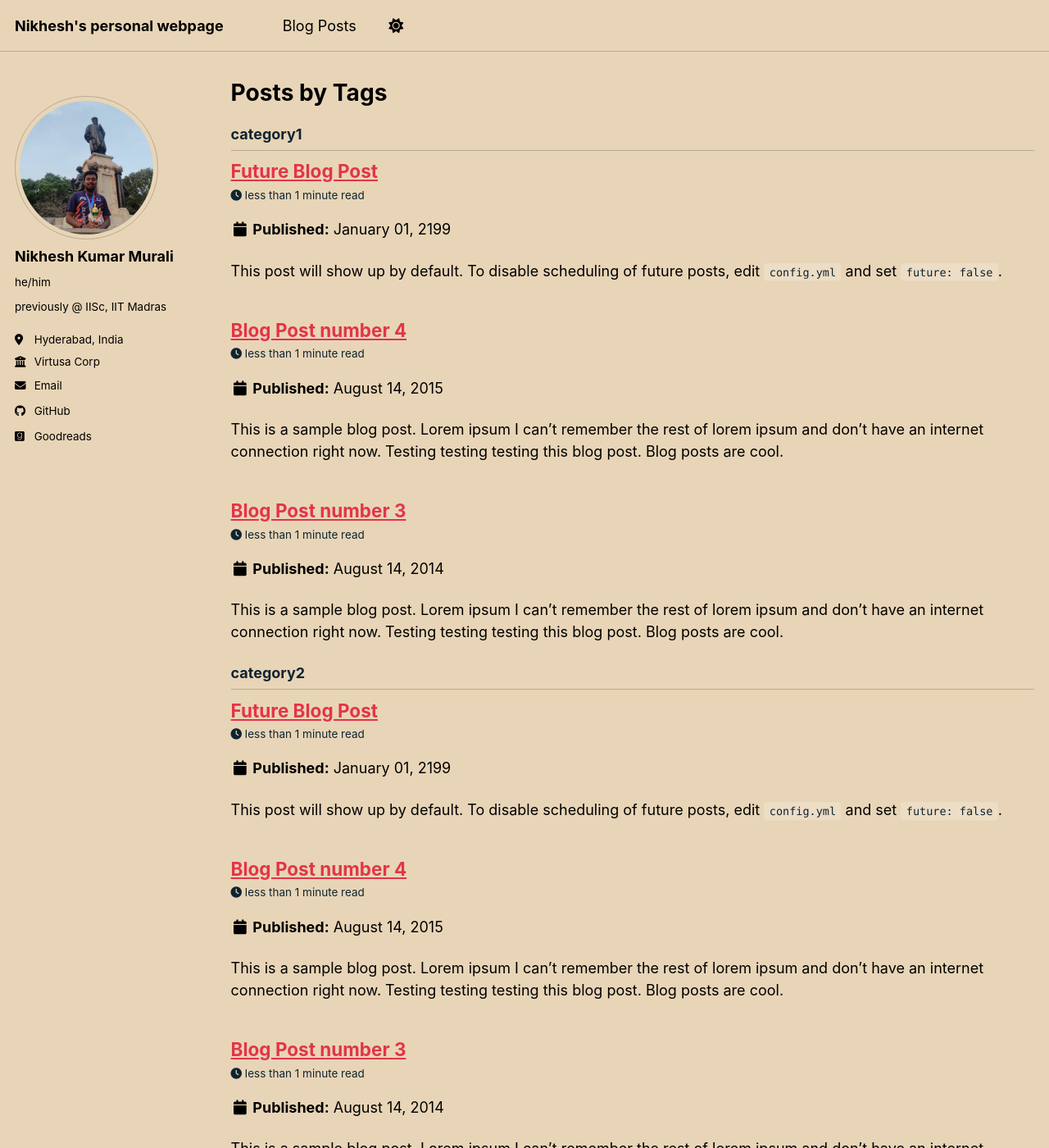
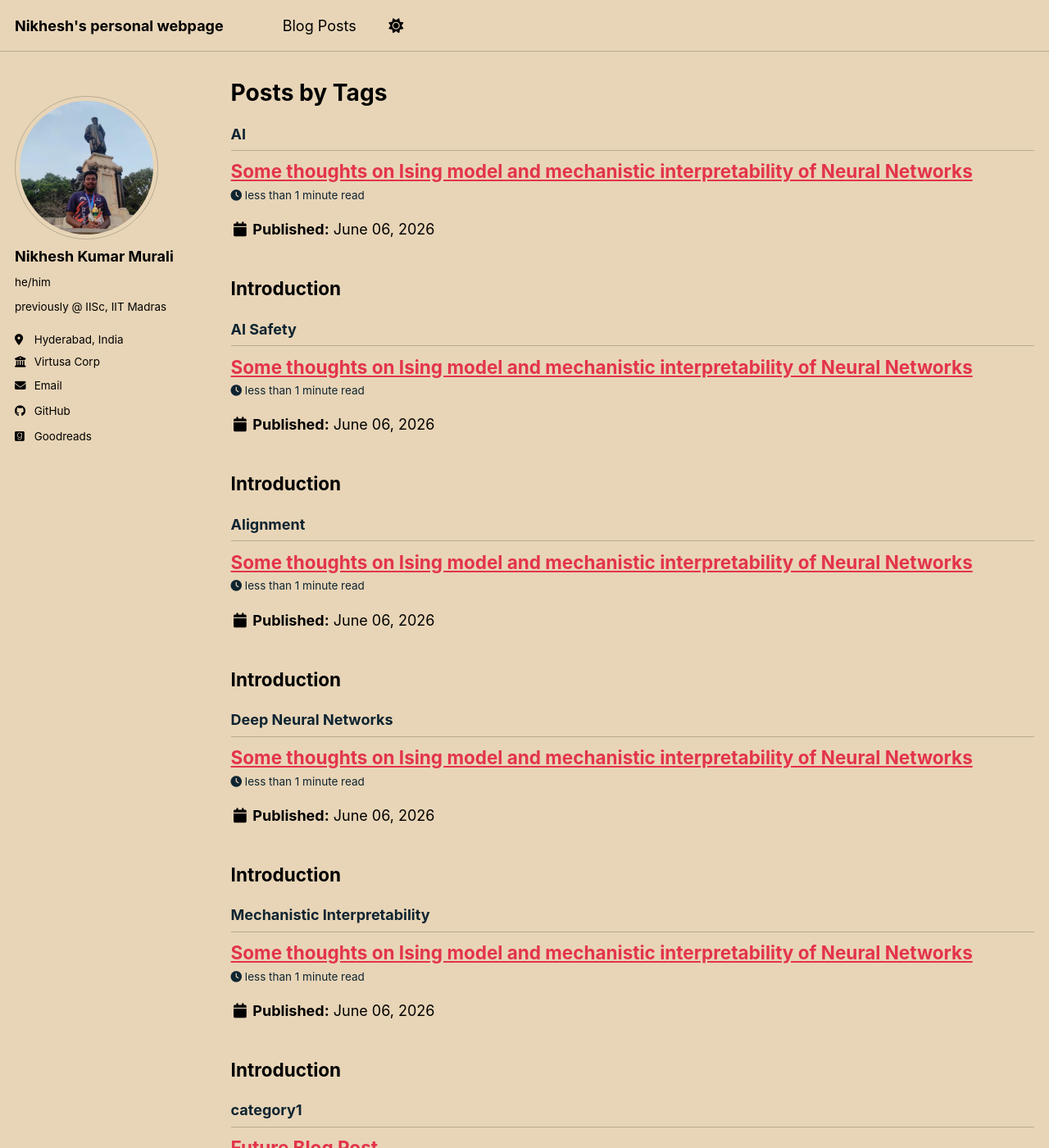
Before and after one commit to NikheshKumar/nikheshkumar.github.io, a Jekyll site: the page built from _pages/tag-archive.html, in a window 1280 px wide and 1400 px high. Shown: the whole window at 82% size. Built offline with Jekyll 4.4.1, drawn with Linux system fonts in a browser that asks for light colours; a script bundle is joined from its source files by our own code; library files that are not in the unit come from our copies; some of the changed text lies outside the part shown.

Commit message:
Revise blog post on Ising model and AI interpretability
Updated blog post with new title, date, permalink, and content related to AI safety and mechanistic interpretability.

```diff
--- a/_posts/2015-08-14-blog-post-4.md
+++ b/_posts/2015-08-14-blog-post-4.md
@@ -1,20 +1,24 @@
 ---
-title: 'Blog Post number 4'
-date: 2015-08-14
-permalink: /posts/2012/08/blog-post-4/
+title: "Some thoughts on Ising model and mechanistic interpretability of Neural Networks"
+date: 2026-06-06
+permalink: /posts/2026/06/ising-model-mech-interp/
 tags:
-  - cool posts
-  - category1
-  - category2
+  - AI Safety
+  - Alignment
+  - Mechanistic Interpretability
+  - Deep Neural Networks
+  - AI
 ---
 
-This is a sample blog post. Lorem ipsum I can't remember the rest of lorem ipsum and don't have an internet connection right now. Testing testing testing this blog post. Blog posts are cool.
+## Introduction
 
-Headings are cool
-======
+This is my first blog post on AI safety, alignment, and mechanistic interpretability.
 
-You can have many headings
-======
+I want to understand how modern neural networks represent concepts internally, and how we can interpret or reverse engineer the results obtained from these dep neural nets to specific layers.
 
-Aren't headings cool?
-------
+I will try to keep this post as simple as possible and explain the links between Ising model and mechanistic interpretability.
+
+## References
+
+- [Anthropic Transformer Circuits](https://transformer-circuits.pub/)
+- [Distill](https://distill.pub/)
```
